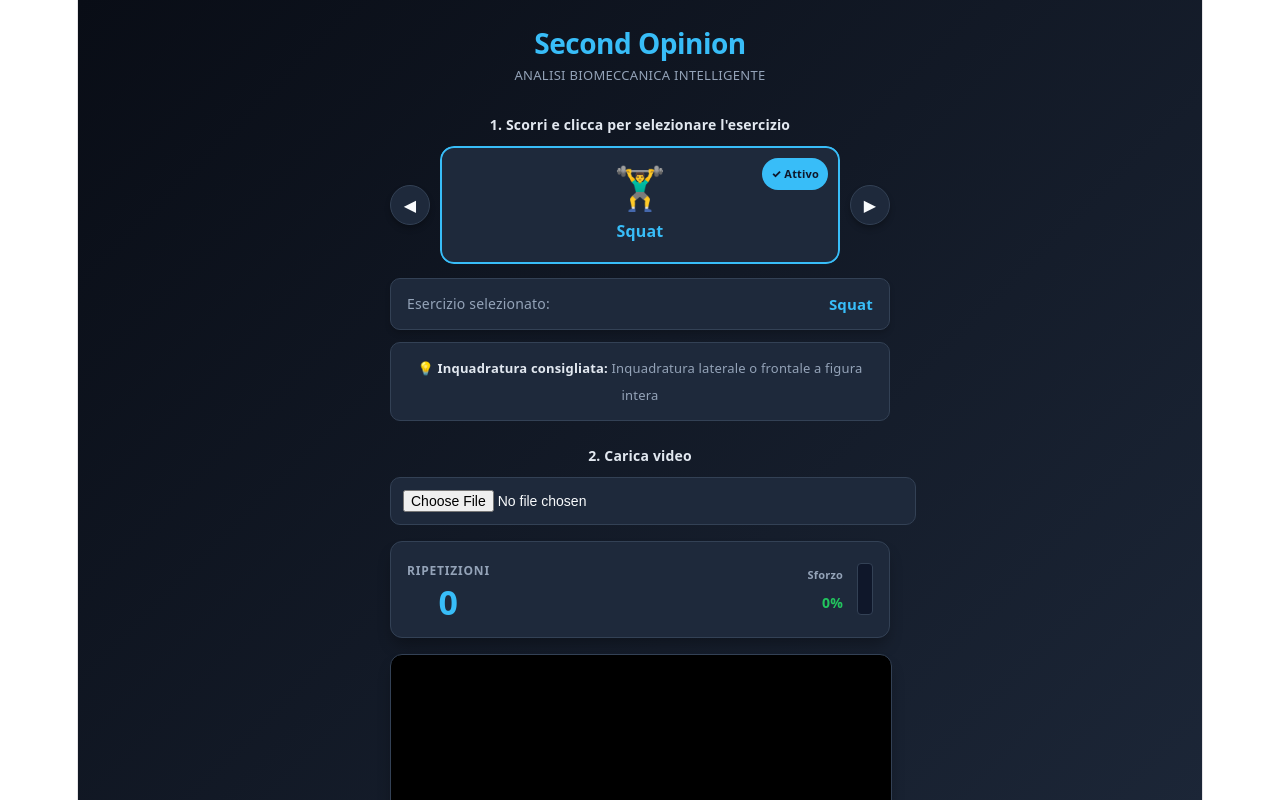
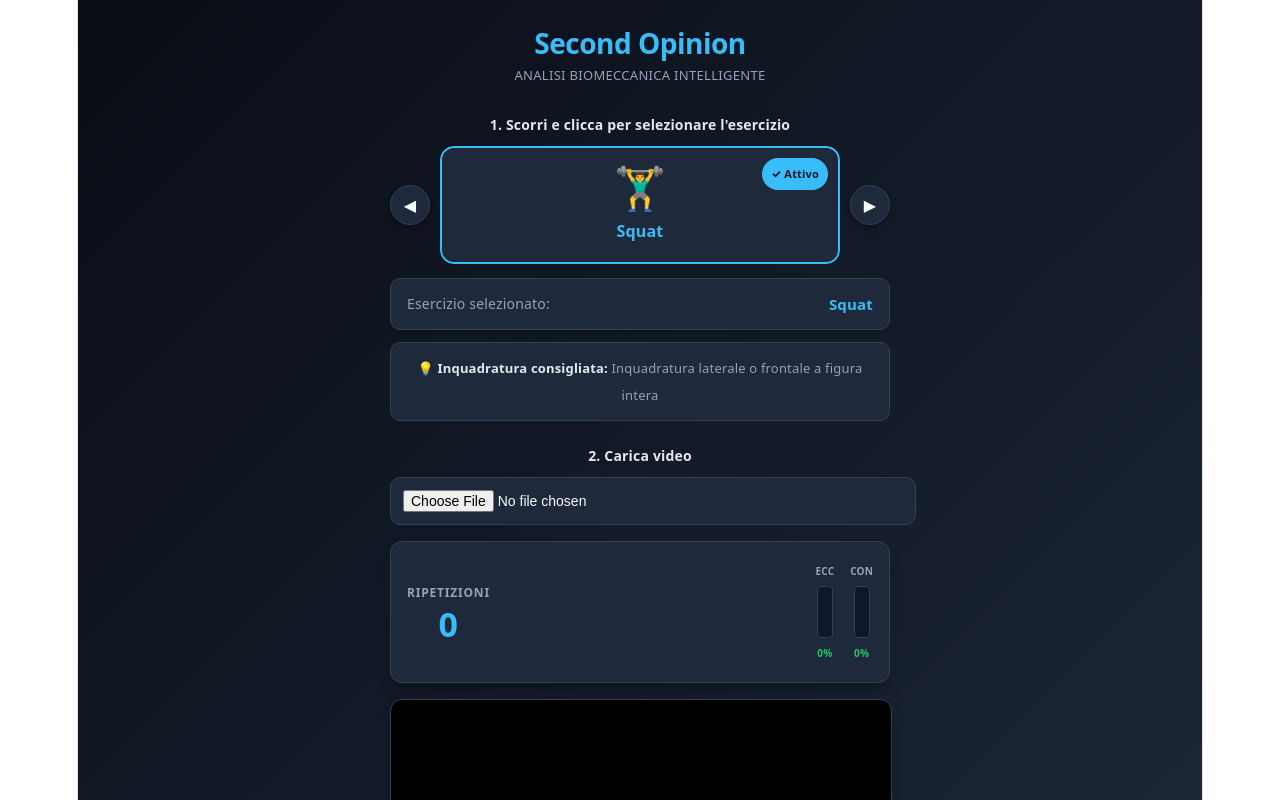
Before and after one commit to jaq77va/second-opinion, a React (Vite) app: page / in a window 1280 px wide. Shown: the top 800 px of the page. Built offline with nearby package versions, Linux system fonts and the light colour scheme.

Commit message:
doppio vertical metre

```diff
--- a/src/App.tsx
+++ b/src/App.tsx
@@ -34,7 +34,11 @@ export function App() {
   const [isProcessing, setIsProcessing] = useState<boolean>(false);
   const [progressPercent, setProgressPercent] = useState<number>(0);
   const [repCount, setRepCount] = useState<number>(0);
-  const [currentEffortPercent, setCurrentEffortPercent] = useState<number>(0);
+
+  // Doppi indicatori di sforzo separati per fase
+  const [eccentricEffort, setEccentricEffort] = useState<number>(0);
+  const [concentricEffort, setConcentricEffort] = useState<number>(0);
+
   const [analysisResult, setAnalysisResult] = useState<AnalysisResult | null>(null);
   const [aiFeedback, setAiFeedback] = useState<string>('');
   const [isAiLoading, setIsAiLoading] = useState<boolean>(false);
@@ -66,7 +70,8 @@ export function App() {
     setAnalysisResult(null);
     setAiFeedback('');
     setRepCount(0);
-    setCurrentEffortPercent(0);
+    setEccentricEffort(0);
+    setConcentricEffort(0);
     setStatus('Caricamento modello AI locale in corso...');
     landmarksBufferRef.current = [];
 
@@ -95,6 +100,7 @@ export function App() {
 
         let repState = 'UP';
         let localReps = 0;
+        let prevAngle = 180;
 
         video.onloadedmetadata = () => {
           const originalWidth = video.videoWidth || 640;
@@ -118,7 +124,8 @@ export function App() {
             if (video.ended || video.paused) {
               setIsProcessing(false);
               setProgressPercent(100);
-              setCurrentEffortPercent(0);
+              setEccentricEffort(0);
+              setConcentricEffort(0);
               setStatus('Analisi geometrica completata!');
 
               const geomResult = analyzeExerciseGeometry(selectedExercise, landmarksBufferRef.current);
@@ -162,11 +169,22 @@ export function App() {
                     primaryAngle = calculateLiveAngle(currentLandmarks[23], currentLandmarks[11], currentLandmarks[13]);
                   }
 
+                  // Determinazione della fase in base alla variazione dell'angolo rispetto al frame precedente
+                  const isDescending = primaryAngle < prevAngle;
                   const minAngleBound = 70;
                   const maxAngleBound = 180;
-                  let effort = ((maxAngleBound - primaryAngle) / (maxAngleBound - minAngleBound)) * 100;
-                  effort = Math.max(0, Math.min(100, Math.round(effort)));
-                  setCurrentEffortPercent(effort);
+                  let currentEffort = ((maxAngleBound - primaryAngle) / (maxAngleBound - minAngleBound)) * 100;
+                  currentEffort = Math.max(0, Math.min(100, Math.round(currentEffort)));
+
+                  if (isDescending) {
+                    // Fase Eccentrica (discesa / allungamento)
+                    setEccentricEffort(currentEffort);
+                  } else {
+                    // Fase Concentrica (salita / spinta)
+                    setConcentricEffort(currentEffort);
+                  }
+
+                  prevAngle = primaryAngle;
 
                   if (repState === 'UP' && primaryAngle < 110) {
                     repState = 'DOWN';
@@ -249,7 +267,7 @@ export function App() {
           1. Scorri e clicca per selezionare l'esercizio
         </label>
 
-        {/* Carosello Singola Card con Icone (Emoji) */}
+        {/* Carosello Singola Card */}
         <div style={{ display: 'flex', alignItems: 'center', gap: 10 }}>
           <button
             type="button"
@@ -409,29 +427,48 @@ export function App() {
           </div>
         )}
 
-        {/* Box Contatore Reps + Level Meter Verticale */}
+        {/* Box Contatore Reps + Doppi Level Meter (Eccentrico & Concentrico) */}
         <div style={{ marginTop: 16, padding: 16, background: '#1e293b', color: '#fff', borderRadius: 12, display: 'flex', justifyContent: 'space-between', alignItems: 'center', border: '1px solid #334155', boxShadow: '0 10px 15px -3px rgba(0,0,0,0.3)' }}>
           <div>
             <span style={{ fontSize: 12, fontWeight: 700, color: '#94a3b8', display: 'block', textTransform: 'uppercase', letterSpacing: '0.8px' }}>Ripetizioni</span>
             <span style={{ fontSize: 34, fontWeight: 900, color: '#38bdf8', lineHeight: 1.1 }}>{repCount}</span>
           </div>
 
-          <div style={{ display: 'flex', alignItems: 'center', gap: 14 }}>
-            <div style={{ textAlign: 'right' }}>
-              <span style={{ fontSize: 11, color: '#94a3b8', display: 'block', fontWeight: 600 }}>Sforzo</span>
-              <span style={{ fontSize: 14, fontWeight: 800, color: getEffortColor(currentEffortPercent) }}>
-                {currentEffortPercent}%
+          <div style={{ display: 'flex', alignItems: 'center', gap: 16 }}>
+            {/* Barra Fase Eccentrica */}
+            <div style={{ textAlign: 'center' }}>
+              <span style={{ fontSize: 10, color: '#94a3b8', display: 'block', fontWeight: 700, marginBottom: 2 }}>ECC</span>
+              <div style={{ width: 14, height: 50, background: '#0f172a', borderRadius: 4, overflow: 'hidden', display: 'flex', flexDirection: 'column', justifyContent: 'flex-end', border: '1px solid #334155', margin: '0 auto' }}>
+                <div
+                  style={{
+                    width: '100%',
+                    height: `${eccentricEffort}%`,
+                    background: getEffortColor(eccentricEffort),
+                    transition: 'height 0.1s ease, background 0.2s ease'
+                  }}
+                />
+              </div>
+              <span style={{ fontSize: 10, fontWeight: 800, color: getEffortColor(eccentricEffort), display: 'block', marginTop: 2 }}>
+                {eccentricEffort}%
               </span>
             </div>
-            <div style={{ width: 14, height: 50, background: '#0f172a', borderRadius: 4, overflow: 'hidden', display: 'flex', flexDirection: 'column', justifyContent: 'flex-end', border: '1px solid #334155' }}>
-              <div
-                style={{
-                  width: '100%',
-                  height: `${currentEffortPercent}%`,
-                  background: getEffortColor(currentEffortPercent),
-                  transition: 'height 0.1s ease, background 0.2s ease'
-                }}
-              />
+
+            {/* Barra Fase Concentrica */}
+            <div style={{ textAlign: 'center' }}>
+              <span style={{ fontSize: 10, color: '#94a3b8', display: 'block', fontWeight: 700, marginBottom: 2 }}>CON</span>
+              <div style={{ width: 14, height: 50, background: '#0f172a', borderRadius: 4, overflow: 'hidden', display: 'flex', flexDirection: 'column', justifyContent: 'flex-end', border: '1px solid #334155', margin: '0 auto' }}>
+                <div
+                  style={{
+                    width: '100%',
+                    height: `${concentricEffort}%`,
+                    background: getEffortColor(concentricEffort),
+                    transition: 'height 0.1s ease, background 0.2s ease'
+                  }}
+                />
+              </div>
+              <span style={{ fontSize: 10, fontWeight: 800, color: getEffortColor(concentricEffort), display: 'block', marginTop: 2 }}>
+                {concentricEffort}%
+              </span>
             </div>
           </div>
         </div>
```
